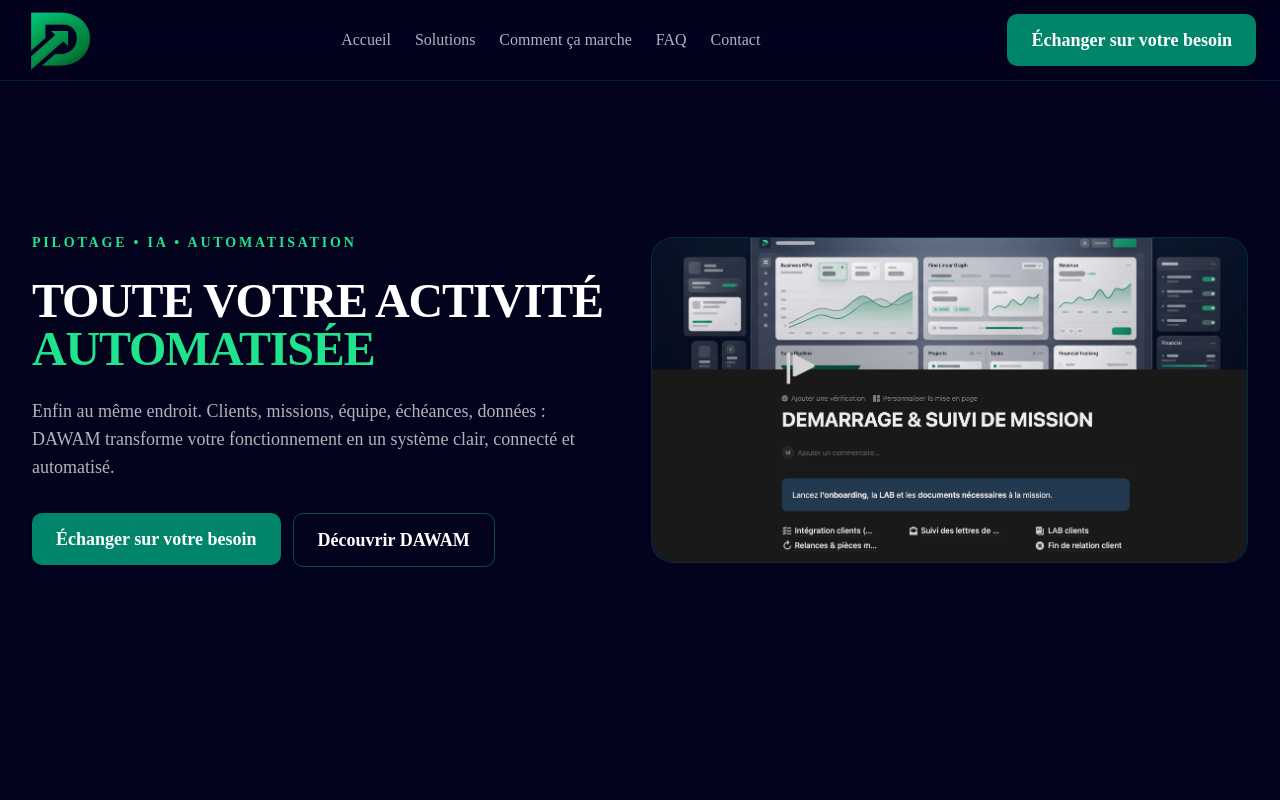
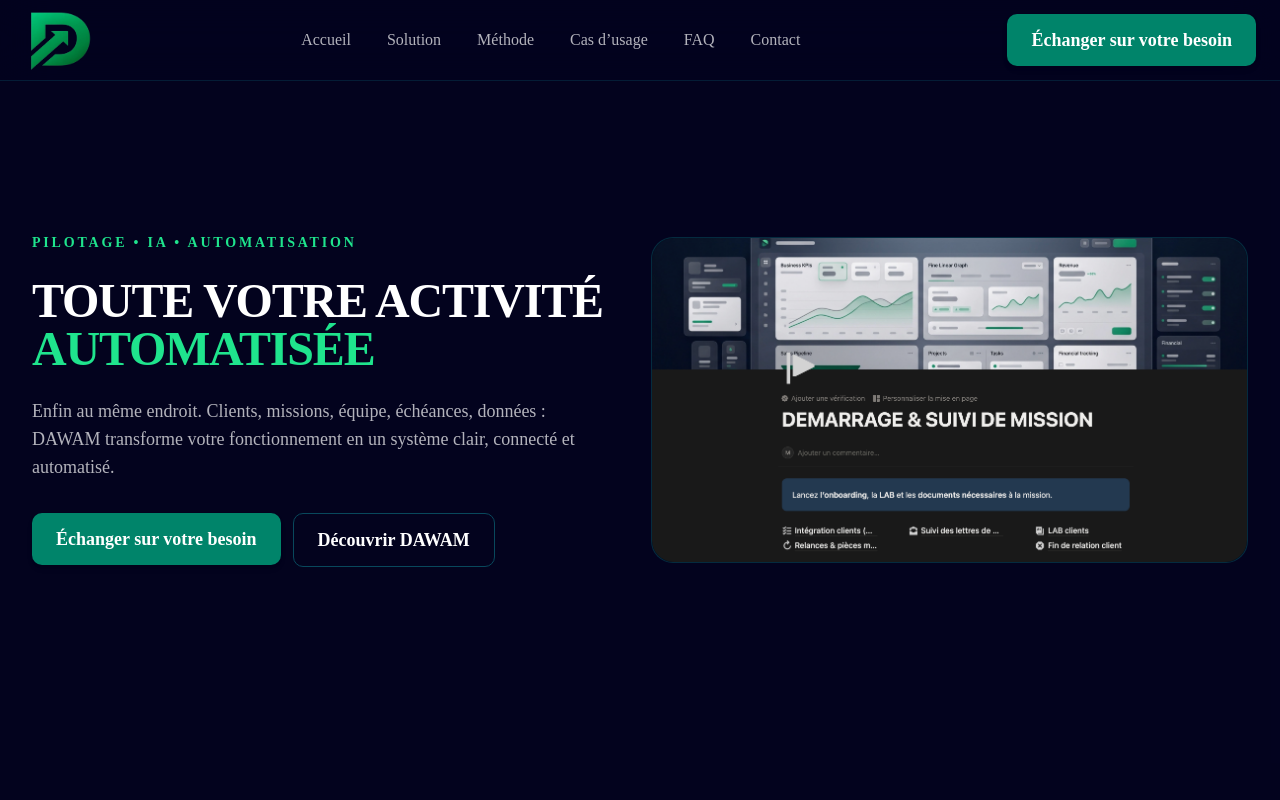
Before and after one commit to Yacine-Di/site-dawam, a Next.js app: page / in a window 1280 px wide. Shown: the top 800 px of the page. Built offline with nearby package versions, Linux system fonts and the light colour scheme.

Commit message:
ajout section contact, faq et footer, correction liens boutons et menu desktop

```diff
--- a/app/layout.tsx
+++ b/app/layout.tsx
@@ -23,7 +23,7 @@
   return (
     <html
       lang="en"
-      className={`${geistSans.variable} ${geistMono.variable} h-full antialiased`}
+      className={`${geistSans.variable} ${geistMono.variable} h-full antialiased scroll-smooth`}
     >
       <body className="min-h-full flex flex-col">
         <Header />
--- a/components/layout/Footer.tsx
+++ b/components/layout/Footer.tsx
@@ -1,33 +1,30 @@
 "use client";
 
+import Image from "next/image";
 import Link from "next/link";
 import { motion } from "motion/react";
 
 const navigation = [
-    { label: "Solution", href: "#solution" },
-    { label: "Méthode", href: "#methode" },
-    { label: "Cas d'usage", href: "#cas-usage" },
-    { label: "Contact", href: "/contact" },
-    { label: "Mentions légales", href: "/mentions-legales" },
-    { label: "Politique de confidentialité", href: "/confidentialite" },
+    { label: "Accueil", href: "#hero" },
+    { label: "Solution", href: "#system" },
+    { label: "Méthode", href: "#method" },
+    { label: "Cas d’usage", href: "#accounting" },
+    { label: "Contact", href: "#contact" },
 ];
 
 export default function Footer() {
     return (
         <footer className="w-full border-t border-[#08485C]/50 bg-[#03031F]">
             <div className="mx-auto w-full max-w-7xl px-6 py-12 lg:px-8 lg:py-16">
-                <div className="grid gap-10 lg:grid-cols-[1.5fr_1fr_1fr] lg:gap-16">
-                    {/* Brand */}
+                <div className="grid gap-12 lg:grid-cols-[1.2fr_1fr_1fr] lg:gap-16">
+                    {/* Brand + Logo */}
                     <motion.div
                         initial={{ opacity: 0, y: 20 }}
                         whileInView={{ opacity: 1, y: 0 }}
                         viewport={{ once: true, amount: 0.3 }}
                         transition={{ duration: 0.6 }}
                     >
-                        <Link
-                            href="/"
-                            className="text-2xl font-bold tracking-tight text-white"
-                        >
+                        <Link href="/" className="text-2xl font-bold text-white">
                             DAWAM
                         </Link>
 
@@ -36,9 +33,23 @@
                         </p>
 
                         <p className="mt-3 max-w-md text-sm leading-6 text-white/60">
-                            Systèmes de pilotage sur mesure pour structurer et automatiser
-                            votre activité.
+                            Systèmes de pilotage sur mesure pour structurer et
+                            automatiser votre activité.
                         </p>
+
+                        {/* Emplacement logo */}
+                        <div className="mt-8 flex h-20 w-40 items-center justify-center rounded-xl border border-dashed border-[#08485C] bg-[#021F29]/40">
+                            <div className="flex items-center">
+                                <Image
+                                    src="/logo-dawam.png"
+                                    alt="DAWAM"
+                                    width={70}
+                                    height={70}
+                                    priority
+                                    className="h-[70px] w-[70px]"
+                                />
+                            </div>
+                        </div>
                     </motion.div>
 
                     {/* Navigation */}
@@ -52,7 +63,7 @@
                             Navigation
                         </p>
 
-                        <nav className="mt-4 flex flex-col gap-2">
+                        <nav className="mt-5 flex flex-col gap-3">
                             {navigation.map((item) => (
                                 <Link
                                     key={item.label}
@@ -76,18 +87,58 @@
                             Contact
                         </p>
 
+                        <div className="mt-5 flex flex-col gap-3 text-sm">
+                            <a
+                                href="tel:+33771676758"
+                                className="text-white/60 transition-colors hover:text-[#1FE48D]"
+                            >
+                                +33 7 71 67 67 58
+                            </a>
+
                             <a
                                 href="mailto:mehdi.daifi@dawam-os.com"
-                            className="mt-4 block text-sm text-white/60 transition-colors hover:text-[#1FE48D]"
+                                className="break-all text-white/60 transition-colors hover:text-[#1FE48D]"
                             >
                                 mehdi.daifi@dawam-os.com
                             </a>
+                        </div>
                     </motion.div>
                 </div>
 
+                {/* Bottom */}
                 <div className="mt-12 border-t border-[#08485C]/40 pt-6">
-                    <p className="text-xs text-white/40">
+                    <div className="flex flex-col gap-4 text-xs text-white/40 sm:flex-row sm:items-center sm:justify-between">
+                        <div className="flex flex-wrap gap-x-5 gap-y-2">
+                            <Link
+                                href="/mentions-legales"
+                                className="transition-colors hover:text-white"
+                            >
+                                Mentions légales
+                            </Link>
+
+                            <Link
+                                href="/confidentialite"
+                                className="transition-colors hover:text-white"
+                            >
+                                Politique de confidentialité
+                            </Link>
+                        </div>
+
+                        <p>
                             © {new Date().getFullYear()} DAWAM. Tous droits réservés.
+                        </p>
+                    </div>
+
+                    <p className="mt-5 text-center text-xs text-white/30">
+                        Site créé par{" "}
+                        <a
+                            href="https://ydweb.fr"
+                            target="_blank"
+                            rel="noopener noreferrer"
+                            className="text-white/50 transition-colors hover:text-[#1FE48D]"
+                        >
+                            YDWEB
+                        </a>
                     </p>
                 </div>
             </div>
--- a/components/sections/Accounting.tsx
+++ b/components/sections/Accounting.tsx
@@ -18,7 +18,7 @@
 export default function Accounting() {
     return (
         <section
-            className="w-full bg-[#03031F] py-12 lg:py-16"
+            className="w-full overflow-x-hidden bg-[#03031F] py-12 lg:py-16"
             id="accounting"
         >
             <div className="mx-auto flex w-full max-w-7xl flex-col px-6 lg:px-8">
--- a/components/sections/Contact.tsx
+++ b/components/sections/Contact.tsx
@@ -5,7 +5,9 @@
 
 export default function Contact() {
     return (
-        <section className="w-full bg-[#021F29] py-20 lg:py-28" id="contact">
+        <section
+            className="w-full bg-[#021F29] py-20 lg:py-28"
+            id="contact">
             <div className="mx-auto w-full max-w-5xl px-6 lg:px-8">
                 <div className="text-center">
                     <motion.span
--- a/components/sections/FinalCta.tsx
+++ b/components/sections/FinalCta.tsx
@@ -5,10 +5,7 @@
 
 export default function FinalCta() {
     return (
-        <section
-            className="relative w-full overflow-hidden bg-[#03031F] py-20 lg:py-28"
-            id="contact"
-        >
+        <section className="relative w-full overflow-hidden bg-[#03031F] py-20 lg:py-28">
             {/* Background glow */}
             <motion.div
                 animate={{
--- a/components/ui/CtaLink.tsx
+++ b/components/ui/CtaLink.tsx
@@ -15,7 +15,7 @@
                 className="rounded-lg bg-[#00846A] shadow-md"
             >
                 <Link
-                    href="/contact"
+                    href="#contact"
                     className="block rounded-lg px-6 py-3 text-lg font-semibold text-white"
                 >
                     Échanger sur votre besoin
--- a/components/ui/DesktopNav.tsx
+++ b/components/ui/DesktopNav.tsx
@@ -9,9 +9,10 @@
 import { cn } from "@/lib/utils";
 
 const links = [
-    { href: "#", label: "Accueil" },
-    { href: "#solutions", label: "Solutions" },
-    { href: "#howItWorks", label: "Comment ça marche" },
+    { href: "#hero", label: "Accueil" },
+    { href: "#system", label: "Solution" },
+    { href: "#method", label: "Méthode" },
+    { href: "#accounting", label: "Cas d’usage" },
     { href: "#faq", label: "FAQ" },
     { href: "#contact", label: "Contact" },
 ];
@@ -24,10 +25,7 @@
                     <NavigationMenuItem key={link.href}>
                         <Link
                             href={link.href}
-                            className={cn(
-                                navigationMenuTriggerStyle(),
-                                "bg-transparent text-md text-white/70 transition-colors hover:bg-[#021F29] hover:text-[#1FE48D]"
-                            )}
+                            className="rounded-md px-4 py-2 text-md text-white/70 transition-colors hover:bg-[#021F29] hover:text-[#1FE48D]"
                         >
                             {link.label}
                         </Link>
--- a/components/ui/DiscoverLink.tsx
+++ b/components/ui/DiscoverLink.tsx
@@ -15,7 +15,7 @@
         className="rounded-lg border border-[#08485C] bg-transparent"
       >
         <Link
-          href="/"
+          href="#system"
           className="block rounded-lg px-6 py-3 text-lg font-semibold text-white"
         >
           Découvrir DAWAM
```
Lines whose indentation alone changed are shown as unchanged.
